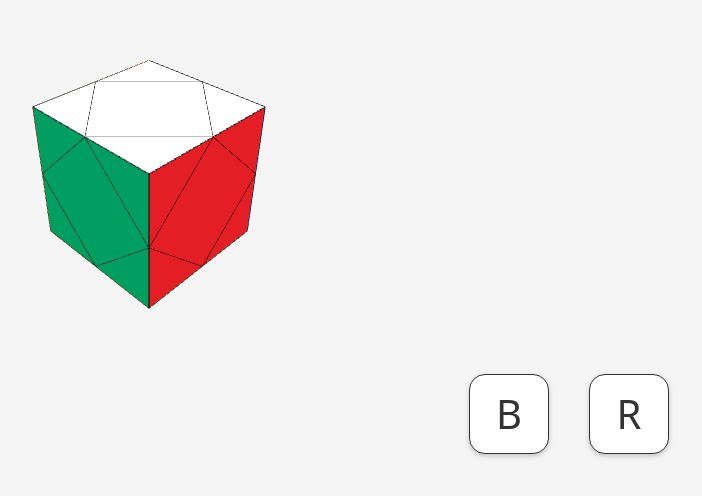
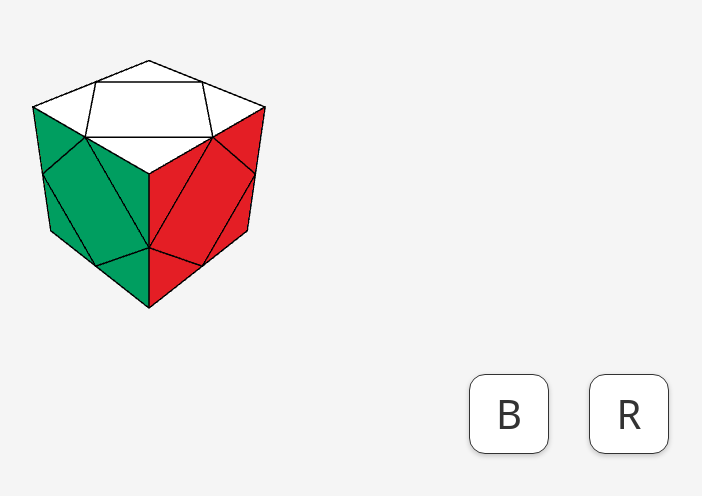
Before and after one commit to yurinoki-cube/skewb, a plain HTML site: page index.html in a window 1280 px wide. Shown: the part 226-722 px from the top of the page, without its empty margins (491-1193 px from the left). Drawn offline with nearby package versions, Linux system fonts and the light colour scheme; animation ran at ten frames a second.

Commit message:
Enhance outline rendering for shapes
Added functionality for thicker outlines on shapes and adjusted outline rendering to maintain visibility.

```diff
--- a/index.html
+++ b/index.html
@@ -113,7 +113,8 @@
     {
         "imports": {
             "three": "https://cdnjs.cloudflare.com/ajax/libs/three.js/0.162.0/three.module.min.js",
-            "three/examples/jsm/controls/TrackballControls": "https://unpkg.com/three@0.162.0/examples/jsm/controls/TrackballControls.js"
+            "three/examples/jsm/controls/TrackballControls": "https://unpkg.com/three@0.162.0/examples/jsm/controls/TrackballControls.js",
+            "three/examples/jsm/lines/": "https://unpkg.com/three@0.162.0/examples/jsm/lines/"
         }
     }
     </script>
@@ -121,6 +122,10 @@
     <script type="module">
     import * as THREE from 'three';
     import { TrackballControls } from 'three/examples/jsm/controls/TrackballControls';
+    // 【追加】太さを指定できる線（WebGLの通常の線は常に1pxで、太くできないため）
+    import { LineSegments2 } from 'three/examples/jsm/lines/LineSegments2.js';
+    import { LineSegmentsGeometry } from 'three/examples/jsm/lines/LineSegmentsGeometry.js';
+    import { LineMaterial } from 'three/examples/jsm/lines/LineMaterial.js';
 
 
 
@@ -1511,6 +1516,27 @@ function normalizeAngle(angle) {
 
 
 
+// 【追加】ピースの輪郭線（線が細すぎて消えるため、少しだけ太くする）
+const OUTLINE_WIDTH = 1.5;  // 【変更】線の太さ（画面上のピクセル）。以前は1px相当
+const OUTLINE_MATERIAL = new LineMaterial({
+    color: COLORS.BLACK,
+    linewidth: OUTLINE_WIDTH,
+    worldUnits: false,  // 太さを画面のピクセルで指定（キューブの大きさや向きで変わらない）
+    resolution: new THREE.Vector2(window.innerWidth, window.innerHeight)
+});
+// 面の輪郭線を作る（EdgesGeometry の線を、太さを指定できる線に変換）
+function createOutline(geometry) {
+    const edges = new THREE.EdgesGeometry(geometry);
+    const lineGeometry = new LineSegmentsGeometry().fromEdgesGeometry(edges);
+    return new LineSegments2(lineGeometry, OUTLINE_MATERIAL);
+}
+// 【追加】面を奥へ少しだけずらし、同じ平面にある輪郭線が常に手前に見えるようにする（線が欠けるのを防ぐ）
+function pushFaceBack(material) {
+    material.polygonOffset = true;
+    material.polygonOffsetFactor = 1;
+    material.polygonOffsetUnits = 1;
+}
+
 function init() {
     const container = document.getElementById('container');
 
@@ -1867,15 +1893,12 @@ const createSquare = (color, position, rotation, group) => {
         opacity: 1.0//0に近づくと透明になる
     });
 
+    pushFaceBack(material);  // 【追加】
     const square = new THREE.Mesh(geometry, material);
     square.userData.group = group;
 
-    // 輪郭線の追加
-    const edges = new THREE.EdgesGeometry(geometry);
-    const line = new THREE.LineSegments(
-        edges,
-        new THREE.LineBasicMaterial({ color: COLORS.BLACK })
-    );
+    // 輪郭線の追加（【変更】少しだけ太い線にする）
+    const line = createOutline(geometry);
     square.add(line);
 
     // 位置と回転の設定
@@ -1951,15 +1974,12 @@ const createTriangle = (points, color, group) => {
         opacity: 1//透明化
     });
 
+    pushFaceBack(material);  // 【追加】
     const triangle = new THREE.Mesh(geometry, material);
     triangle.userData.group = group;
 
-    // 輪郭線の追加
-    const edges = new THREE.EdgesGeometry(geometry);
-    const line = new THREE.LineSegments(
-        edges,
-        new THREE.LineBasicMaterial({ color: COLORS.BLACK })
-    );
+    // 輪郭線の追加（【変更】少しだけ太い線にする）
+    const line = createOutline(geometry);
     triangle.add(line);
 
     return triangle;
@@ -2741,6 +2761,8 @@ function animate() {
     if (isControlEnabled) {
         controls.update();
     }
+    // 【追加】輪郭線の太さを画面の大きさに合わせる（画面サイズが変わっても太さを保つ）
+    renderer.getSize(OUTLINE_MATERIAL.resolution);
     renderer.render(scene, camera);
 }
 
```
